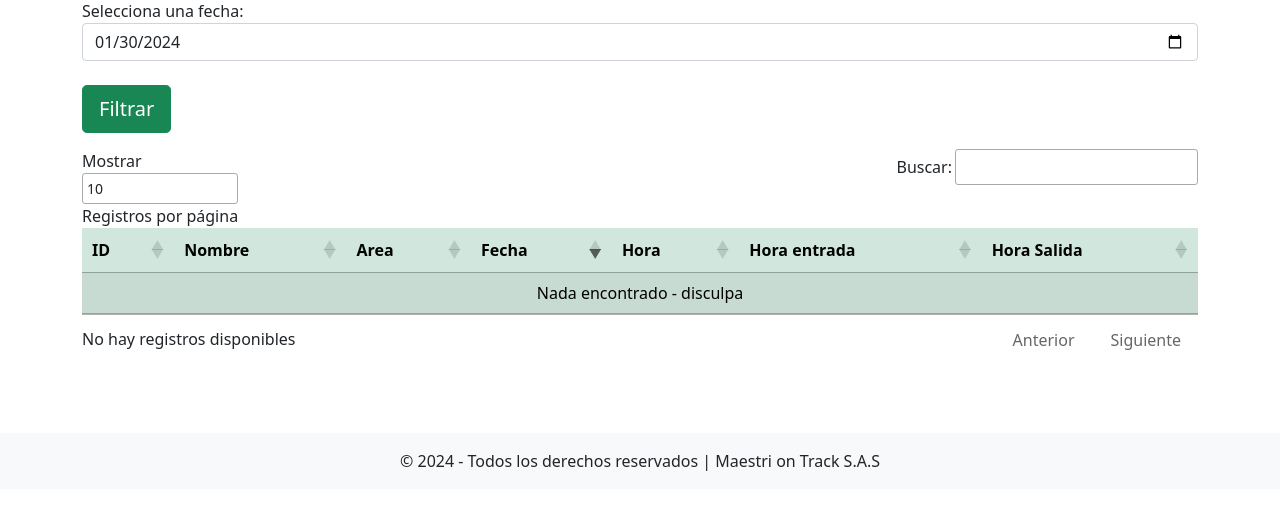
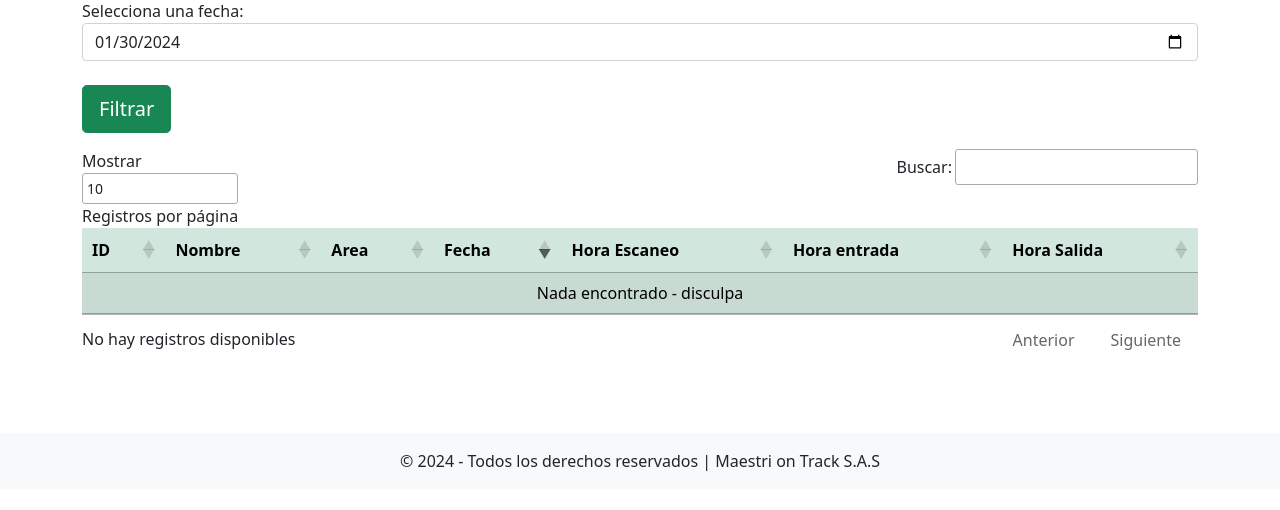
Before and after one commit to JulianLargo72/Sistema-Control-de-acceso-Maestri-Ontrack, a Flask app: page /registros in a window 1280 px wide. Shown: the part 166-676 px from the top of the page. Run offline with Flask 3, Linux system fonts and the light colour scheme; some libraries are stand-ins or nearby versions.

Commit message:
hora escaneo

```diff
--- a/templates/registros.html
+++ b/templates/registros.html
@@ -64,7 +64,7 @@
                     <th>Nombre</th>
                     <th>Area</th>
                     <th>Fecha</th>
-                    <th>Hora</th>
+                    <th>Hora Escaneo</th>
                     <th>Hora entrada</th>
                     <th>Hora Salida</th>
                 </tr>
```
Also changed, not shown: 1 other file.
